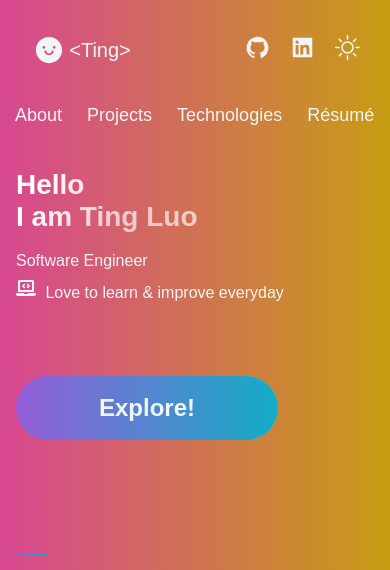
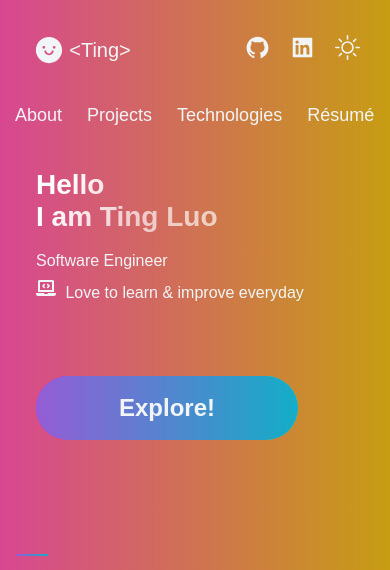
Before and after one commit to Lyndating/portfolio, a Next.js app: page / in a window 390 px wide. Shown: the top 570 px of the page. Built offline with nearby package versions, Linux system fonts and the light colour scheme.

Commit message:
fix padding size for mobile screen

```diff
--- a/src/components/Home/HomeStyles.js
+++ b/src/components/Home/HomeStyles.js
@@ -3,4 +3,9 @@ import styled from 'styled-components';
 
 export const MainSection = styled.div`
     width: 100%;
+    padding-left: 0;
+
+    @media ${(props) => props.theme.breakpoints.sm} {
+        padding-left: 20px;
+    }
 `
```
